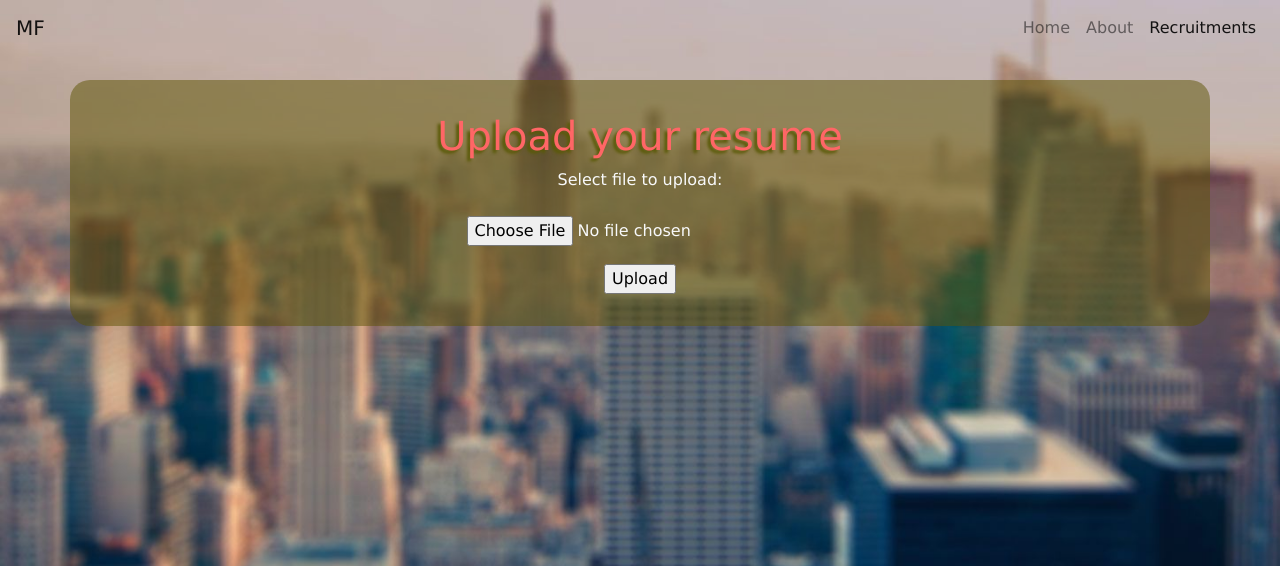
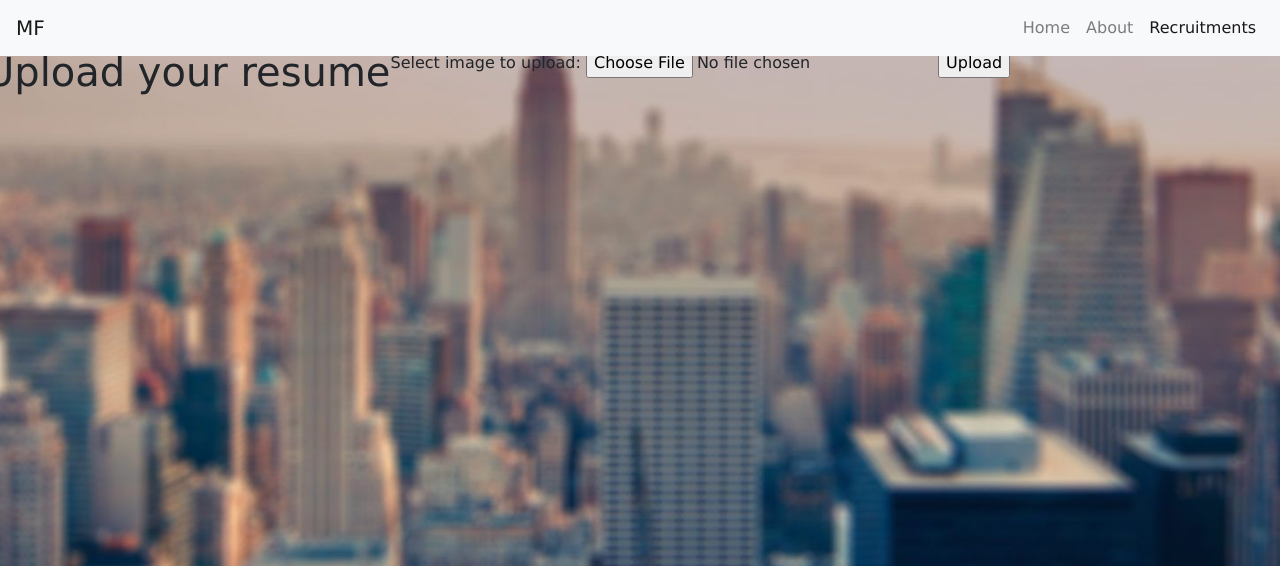
Before and after one commit to sudarshanam16/ngo, a PHP site: page /recruit.html in a window 1280 px wide. Shown: the top 566 px of the page. Run offline with PHP 8.4, Linux system fonts and the light colour scheme; some web fonts are replaced.

Commit message:
Revert "Merge branch 'main' of https://github.com/sudarshanam16/ngo into main"
This reverts commit 765999b296f57ebb7feb1233b0925be6415fa126, reversing
changes made to 1a3e64b0def94fd46305391483409d71821bba07.

```diff
--- a/recruit.html
+++ b/recruit.html
@@ -21,7 +21,7 @@
 
 <body>
     <div class="mt-5">
-        <nav class="fixed-top navbar navbar-expand-lg navbar-light bg-transparent">
+        <nav class="fixed-top navbar navbar-expand-lg navbar-light bg-light">
             <a class="navbar-brand" href="index.html">MF</a>
             <button class="navbar-toggler" type="button" data-toggle="collapse" data-target="#navbarNavAltMarkup" aria-controls="navbarNavAltMarkup" aria-expanded="false" aria-label="Toggle navigation">
               <span class="navbar-toggler-icon"></span>
@@ -36,15 +36,27 @@
             </div>
         </nav>
     </div>
+    <!-- <div class="header">
+        <div><a href="index.html">&copy; MISSAN FOUNDATION</a></div>
+        <div class="nav">
+            <div><a href="about.html">About Us</a></div>
+            <div><a href="recruit.html">Recruitments</a></div>
+        </div>
+    </div> -->
 
-    <div class="container text-center">
-        <h1 class="heading">Upload your resume</h1>
-            <form action="file_upload.php" method="post" enctype="multipart/form-data" class="justify-content-center text-light"
-            style="display:flex; flex-wrap:wrap; width:min-content; margin: auto;">
-                Select file to upload:<br/><br/>
-                <input type="file" name="fileToUpload" id="fileToUpload"><br/><br/>
+    <div class="row">
+        <h1>Upload your resume</h1>
+        <div class="about">
+
+
+            <form action="file_upload.php" method="post" enctype="multipart/form-data">
+                Select image to upload:
+                <input type="file" name="fileToUpload" id="fileToUpload">
                 <input type="submit" value="Upload" name="submit">
             </form>
+
+
+        </div>
     </div>
 </body>
 
--- a/style.css
+++ b/style.css
@@ -4,7 +4,7 @@ body {
     background-image: url('img/bg.jpg');
     background-attachment: fixed;
     background-size: cover;
-    font-family: 'Lucida Sans', 'Lucida Sans Regular', 'Lucida Grande', 'Lucida Sans Unicode', Geneva, Verdana, sans-serif !important;
+    font-family:'Lucida Sans', 'Lucida Sans Regular', 'Lucida Grande', 'Lucida Sans Unicode', Geneva, Verdana, sans-serif !important;
 }
 
 .bg-missan-about {
@@ -23,18 +23,16 @@ body {
     color: rgb(255, 102, 102);
     text-shadow: -3px 3px 3px rgb(90, 90, 7);
 }
-
-.container {
+.container{
     margin-top: 5rem;
     background-color: rgba(92, 83, 3, 0.5);
     border-radius: 20px;
     padding: 2rem !important;
 }
-
-hr {
+hr{
     border-color: rgb(255, 102, 102) !important;
 }
-
+.hello > div+div {}
 
 /* .header {
     display: flex;
```
Also changed, not shown: index.html (+8 -6 lines), missanabout.html (+7 -5 lines), 1 other file.
